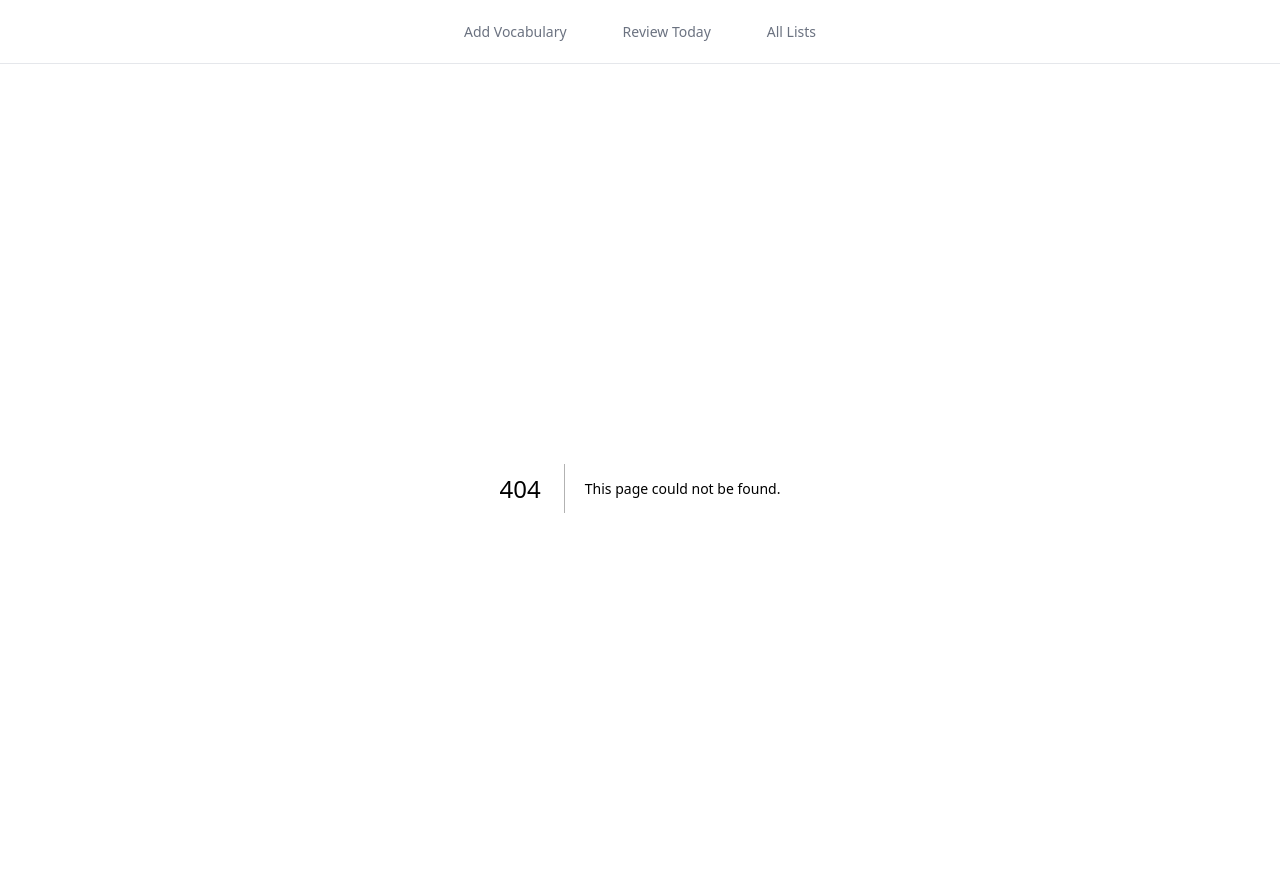
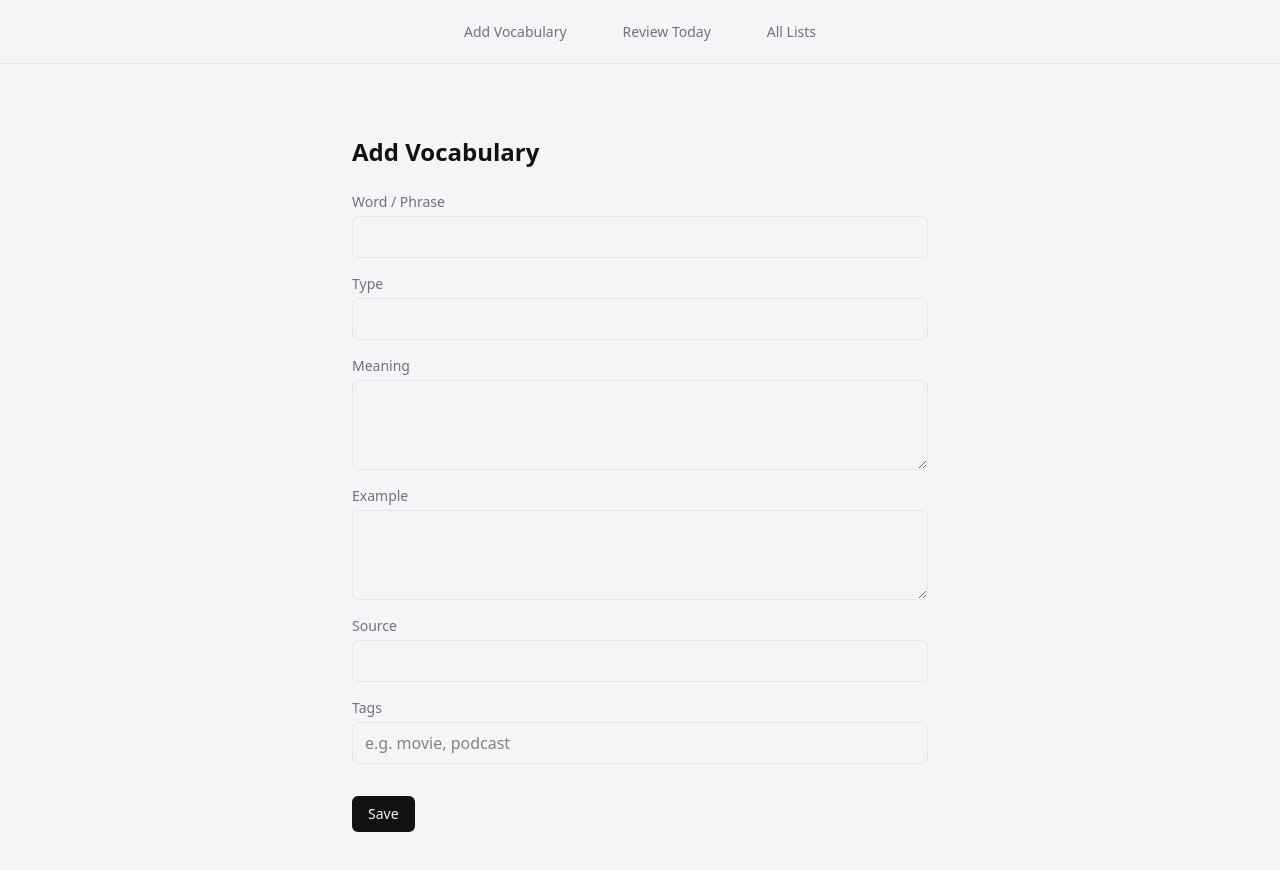
Before and after one commit to Hena-yaris/vocab-review-app, a Next.js app: page /dashboard/vocabulary/add in a window 1280 px wide. Before the commit this address had no page. Shown: the top 870 px of the page. Built offline with nearby package versions, Linux system fonts and the light colour scheme.

Commit message:
refactor: organize vocabulary routes under dashboard

```diff
--- /dev/null
+++ b/app/dashboard/vocabulary/add/page.tsx
@@ -0,0 +1,156 @@
+"use client"
+
+import { useState } from "react";
+
+
+
+export default function AddPage() {
+    const [vocab, setVocab] = useState({
+        term: "",
+        type: "",
+        meaning: "",
+        example: "",
+        source: "",
+        tags: "",
+    })
+
+const handleSubmit = async(e: React.FormEvent<HTMLFormElement>)=>{
+    e.preventDefault();
+
+    try{
+        const res = await fetch("/api/vocabulary/add", {
+            method: "POST",
+            headers: {
+                "Content-Type": "application/json",
+            },
+            body: JSON.stringify({
+                ...vocab,
+                tags: vocab.tags.split(",").map((t)=> t.trim()),
+
+            })
+
+        });
+
+
+
+        if(!res.ok) {
+            const errorData = await res.json();
+            alert(errorData.message|| "something went wrong");
+            return;
+        }
+
+        const data = await res.json();
+        console.log("saved", data);
+
+        //reset form data
+         setVocab({
+           term: "",
+           type: "",
+           meaning: "",
+           example: "",
+           source: "",
+           tags: "",
+         });
+    }catch(err){
+        console.error(err)
+        return
+    }
+
+
+}
+
+
+  return (
+    <div className="max-w-xl mx-auto mt-12 space-y-6">
+      <h1 className="text-2xl font-semibold text-foreground">Add Vocabulary</h1>
+
+      <form className="space-y-4" onSubmit={handleSubmit}>
+        <div className="flex flex-col gap-1">
+          <label htmlFor="term" className="text-sm text-muted">
+            Word / Phrase
+          </label>
+          <input
+            id="term"
+            type="text"
+            value={vocab.term}
+            onChange={(e) => setVocab({ ...vocab, term: e.target.value })}
+            className="border border-border rounded-md px-3 py-2 bg-background"
+          />
+        </div>
+
+        <div className="flex flex-col gap-1">
+          <label htmlFor="type" className="text-sm text-muted">
+            Type
+          </label>
+          <input
+            id="type"
+            type="text"
+            value={vocab.type}
+            onChange={(e) => setVocab({ ...vocab, type: e.target.value })}
+            className="border border-border rounded-md px-3 py-2 bg-background"
+          />
+        </div>
+
+        <div className="flex flex-col gap-1">
+          <label htmlFor="meaning" className="text-sm text-muted">
+            Meaning
+          </label>
+          <textarea
+            id="meaning"
+            value={vocab.meaning}
+            onChange={(e) => setVocab({ ...vocab, meaning: e.target.value })}
+            className="border border-border rounded-md px-3 py-2 bg-background"
+            rows={3}
+          />
+        </div>
+
+        <div className="flex flex-col gap-1">
+          <label htmlFor="example" className="text-sm text-muted">
+            Example
+          </label>
+          <textarea
+            id="example"
+            value={vocab.example}
+            onChange={(e) => setVocab({ ...vocab, example: e.target.value })}
+            className="border border-border rounded-md px-3 py-2 bg-background"
+            rows={3}
+          />
+        </div>
+
+        <div className="flex flex-col gap-1">
+          <label htmlFor="source" className="text-sm text-muted">
+            Source
+          </label>
+          <input
+            id="source"
+            type="text"
+            value={vocab.source}
+            onChange={(e) => setVocab({ ...vocab, source: e.target.value })}
+            className="border border-border rounded-md px-3 py-2 bg-background"
+          />
+        </div>
+
+        <div className="flex flex-col gap-1">
+          <label htmlFor="tags" className="text-sm text-muted">
+            Tags
+          </label>
+          <input
+            id="tags"
+            type="text"
+            placeholder="e.g. movie, podcast"
+            value={vocab.tags}
+            onChange={(e) => setVocab({ ...vocab, tags: e.target.value })}
+            className="border border-border rounded-md px-3 py-2 bg-background"
+          />
+        </div>
+
+        <button
+          type="submit"
+          className="mt-4 rounded-md bg-foreground text-background px-4 py-2 text-sm"
+        >
+          Save
+        </button>
+      </form>
+    </div>
+  );
+}
--- /dev/null
+++ b/app/dashboard/vocabulary/list/error.tsx
@@ -0,0 +1,16 @@
+"use client";
+
+export default function ErrorPage({
+  error,
+  reset,
+}: {
+  error: Error;
+  reset: () => void;
+}) {
+  return (
+    <div>
+      <p>{error.message}</p>
+      <button className="cursor-pointer" onClick={reset}>Try again</button>
+    </div>
+  );
+}
--- /dev/null
+++ b/app/dashboard/vocabulary/list/loading.tsx
@@ -0,0 +1,12 @@
+
+
+
+export default function loading(){
+
+
+    return (
+        <div className="text-center pt-12">
+            <p>Loading Vocabulary...</p>
+        </div>
+    )
+}
--- /dev/null
+++ b/app/dashboard/vocabulary/list/page.tsx
@@ -0,0 +1,61 @@
+
+
+
+async function getAllVocabulary(){
+  const res = await fetch(`${process.env.NEXT_PUBLIC_BASE_URL}/api/vocabulary/list`, {
+    cache: "no-store", // fresh data
+  })
+
+  if(!res.ok){
+    throw new Error("Failed to fetch vocabulary")
+  }
+
+  return res.json();
+}
+
+
+
+export default async function vocabularyPage() {
+  const vocabulary = await getAllVocabulary();
+
+  return (
+    <div>
+      <h1>Vocabulary List</h1>
+
+      {vocabulary.map((v: any) => (
+        <div
+          key={v._id}
+          className="mb-4 border p-3 rounded bg-gradient-to-r from-teal-400 to-blue-600
+"
+        >
+          <p>
+            <strong>Term:</strong> {v.term}
+          </p>
+          <p>
+            <strong>Type:</strong> {v.type}
+          </p>
+          <p>
+            <strong>Meaning:</strong> {v.meaning}
+          </p>
+
+          {v.example && (
+            <p>
+              <strong>Example:</strong> {v.example}
+            </p>
+          )}
+
+          {v.tags?.length > 0 && (
+            <p>
+              <strong>Tags:</strong> {v.tags.join(", ")}
+            </p>
+          )}
+
+          <p>
+            <strong>Created:</strong>{" "}
+            {new Date(v.createdAt).toLocaleDateString()}
+          </p>
+        </div>
+      ))}
+    </div>
+  );
+}
--- /dev/null
+++ b/app/dashboard/vocabulary/review/page.tsx
@@ -0,0 +1,6 @@
+export default  function reviewPage(){
+
+    return (
+        <h1>Review page</h1>
+    )
+}
```
